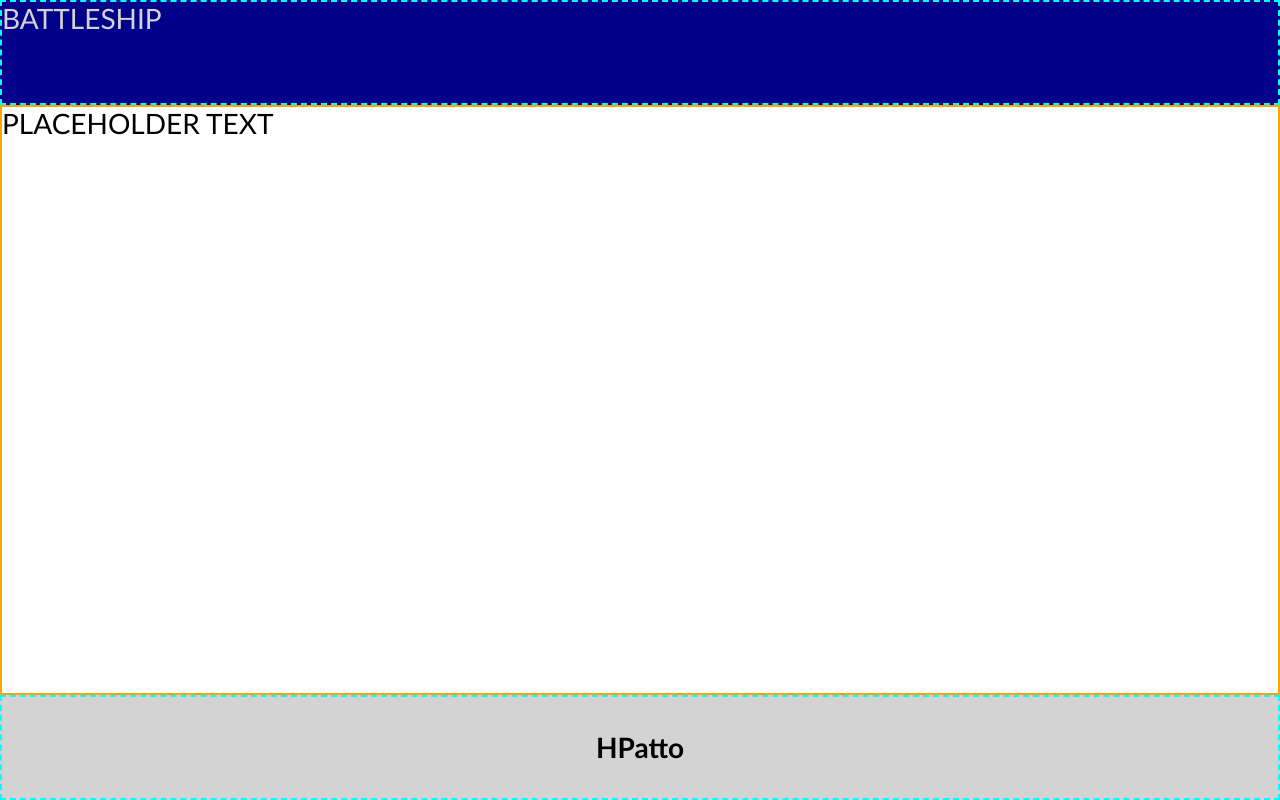
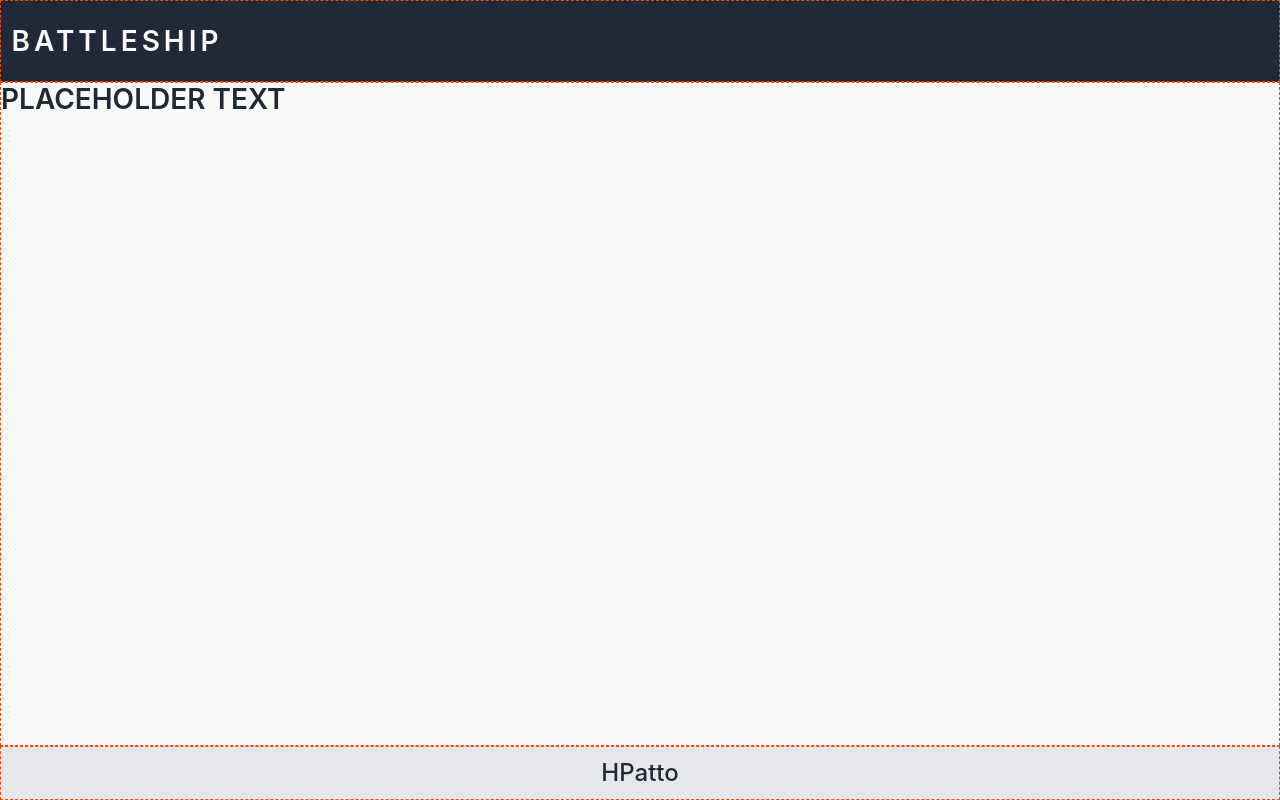
Before and after one commit to HPatto/battleship, a website built with webpack: page src/index.html in a window 1280 px wide. Built offline with nearby package versions, Linux system fonts and the light colour scheme.

Commit message:
Update styles for header

```diff
--- a/src/defaultpage.js
+++ b/src/defaultpage.js
@@ -24,7 +24,7 @@ export class HTMLGeneration {
 
         // Set the required attributes on the elements
         headerDiv = addId(headerDiv, 'header');
-        titleParagraph = addClasses(titleParagraph, ['title']);
+        titleParagraph = addClasses(titleParagraph, ['header-text']);
         // subtitleParagraph = addClasses(subtitleParagraph, ['subtitle']);
 
         // Set the text content of the elements
--- a/src/styles.css
+++ b/src/styles.css
@@ -1,13 +1,26 @@
 :root {
-    font-family: 'Gill Sans', 'Gill Sans MT', Calibri, 'Trebuchet MS', sans-serif;
-    font-weight: 500;
+    font-family:
+        -apple-system, BlinkMacSystemFont,
+        'Segoe UI', Roboto, Oxygen, Ubuntu, Cantarell,
+        'Open Sans', 'Helvetica Neue', sans-serif;
+    font-weight: 600;
     font-size: 28px;
+
     box-sizing: border-box;
-
-    margin: 0px;
 
     /* Define all variables to be used here */
 
+    --dark-colour: #1f2937;
+    --mid-colour: #e5e7eb;
+    --light-colour: #f9faf8;
+
+    --header-text-size: 30px;
+    --header-y-pad: calc(var(--header-text-size) * 0.8);
+    --header-x-pad: calc(var(--header-text-size) * 0.35);
+
+    --footer-text-size: 24px;
+    --footer-y-pad: calc(var(--footer-text-size) * 0.5);
+    --footer-x-pad: var(--footer-text-size);
 }
 
 /*
@@ -20,6 +33,8 @@ p {
     margin: 0px;
 }
 
+/* Page styles */
+
 #all-content {
     height: 100vh;
 
@@ -28,38 +43,55 @@ p {
     justify-content: center;
 }
 
+/* Can remove this class after development */
+#header,
+#content,
+#footer {
+    border: 1px dashed orangered;
+}
+
 #header {
-    background-color: darkblue;
-    color: lightgray;
-    /* Remove border after dev */
-    border: 2px dashed cyan;
+    background-color: var(--dark-colour);
+    color: var(--light-colour);
 
-    flex: 1 1 auto;
+    flex: 0 0 auto;
+
+    display: flex;
+    flex-direction: row;
+    justify-content: left;
+    align-items: center;
+
+    padding: var(--header-y-pad) var(--header-x-pad);
+}
+
+.header-text {
+    font-weight: 600;
+    letter-spacing: 4px;
+    font-size: var(--hedaer-text-size);
 }
 
 #content {
-    background-color: white;
-    color: black;
-    /* Remove border after dev */
-    border: 2px solid orange;
+    background-color: var(--light-colour);
+    color: var(--dark-colour);
 
     flex: 8 0 auto;
 }
 
 #footer {
-    background-color: lightgray;
-    color: black;
-    /* Remove border after dev */
-    border: 2px dashed cyan;
+    background-color: var(--mid-colour);
+    color: var(--dark-colour);
 
-    flex: 1 1 auto;
+    flex: 0 0 auto;
 
     display: flex;
     flex-direction: row;
     justify-content: center;
     align-items: center;
+
+    padding: var(--footer-y-pad) var(--footer-x-pad);
 }
 
 .footer-text {
-    font-weight: 800;
+    font-weight: 500;
+    font-size: var(--footer-text-size);
 }
```
Also changed, not shown: dist/bundle.js.
